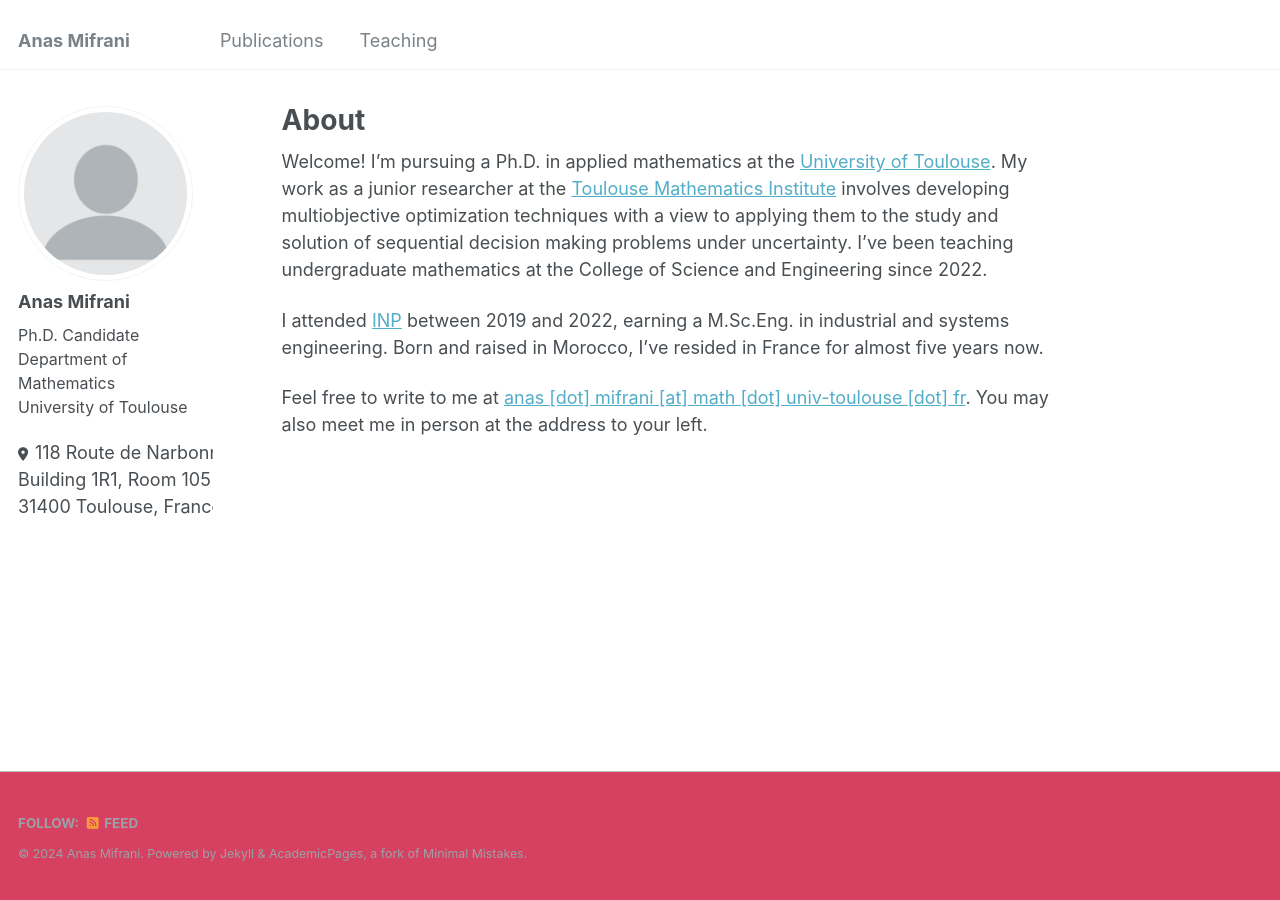
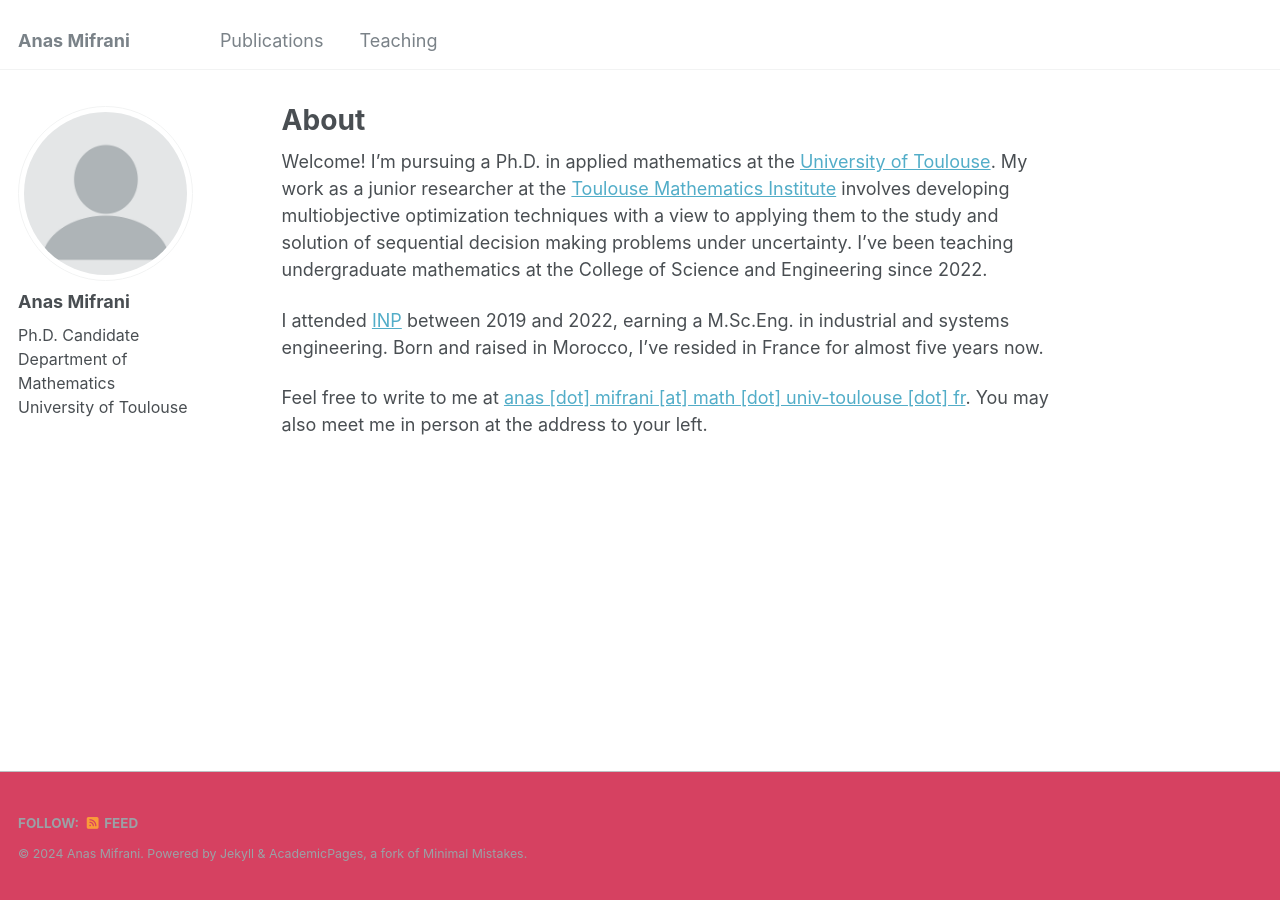
Before and after one commit to anmifrani/anmifrani.github.io, a Jekyll site: the page built from _pages/about.md, in a window 1280 px wide. Built offline with Jekyll 4.4.1, drawn with Linux system fonts in a browser that asks for light colours.

Commit message:
Update _config.yml

```diff
--- a/_config.yml
+++ b/_config.yml
@@ -25,7 +25,7 @@ author:
   name             : "Anas Mifrani"
   pronouns         : # example: "she/her"
   bio              : <font size="3">Ph.D. Candidate <br> Department of Mathematics <br> University of Toulouse</font>
-  location         : <font size="4">118 Route de Narbonne <br> Building 1R1, Room 105 <br> 31400 Toulouse, France</font>
+  location         : #<font size="4">118 Route de Narbonne <br> Building 1R1, Room 105 <br> 31400 Toulouse, France</font>
   employer         : #"University of Toulouse"
   uri              : # URL
   email            : #"anas.mifrani@math.univ-toulouse.fr"
```
